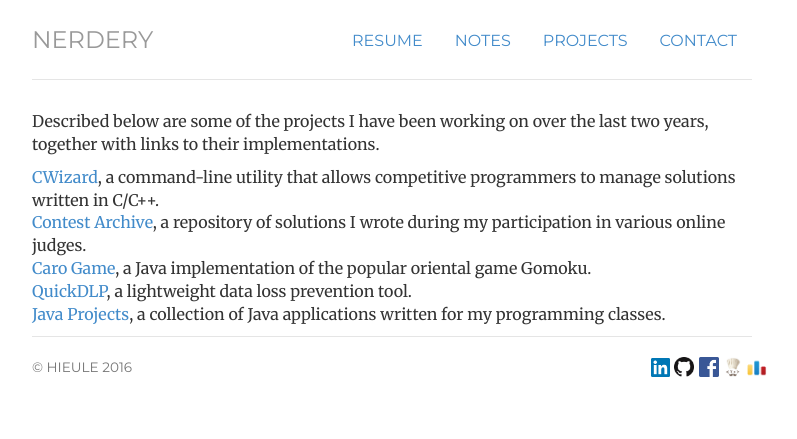
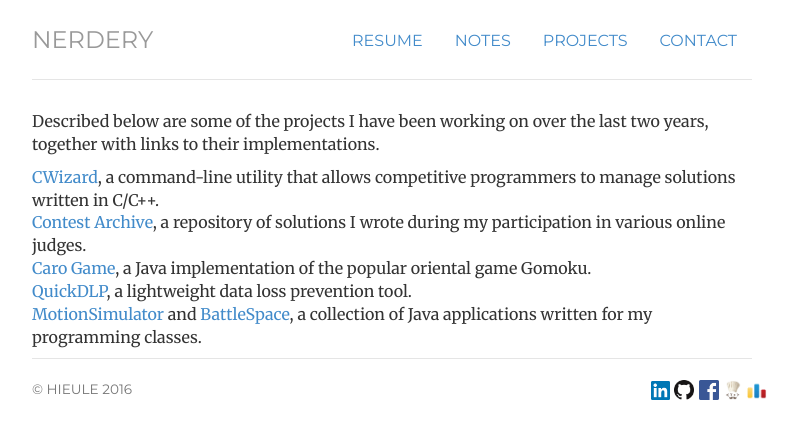
Before and after one commit to hieule22/hieule22.github.io, a Jekyll site: the page built from projects/index.html, in a window 1280 px wide. Shown: the top 439 px of the page, without its empty margins (248-1045 px from the left). Built offline with Jekyll 4.4.1, drawn with Linux system fonts in a browser that asks for light colours.

Commit message:
Update projects page

```diff
--- a/projects/index.html
+++ b/projects/index.html
@@ -21,7 +21,8 @@ description: List of projects by Hieu le
     <li><a href="https://github.com/hieule22/dlp-cdd" title="dlp-cpp">QuickDLP</a>,
       a lightweight data loss prevention tool.</li>
 
-    <li><a href="https://github.com/hieule22/cs260" title="cs260">Java Projects</a>,
+    <li><a href="https://github.com/hieule22/motion-simulator" title="motion-simulator">MotionSimulator</a>
+      and <a href="https://github.com/hieule22/battle-space" title="battle-space">BattleSpace</a>,
       a collection of Java applications written for my programming classes.
   </ul>
 </div>
```
